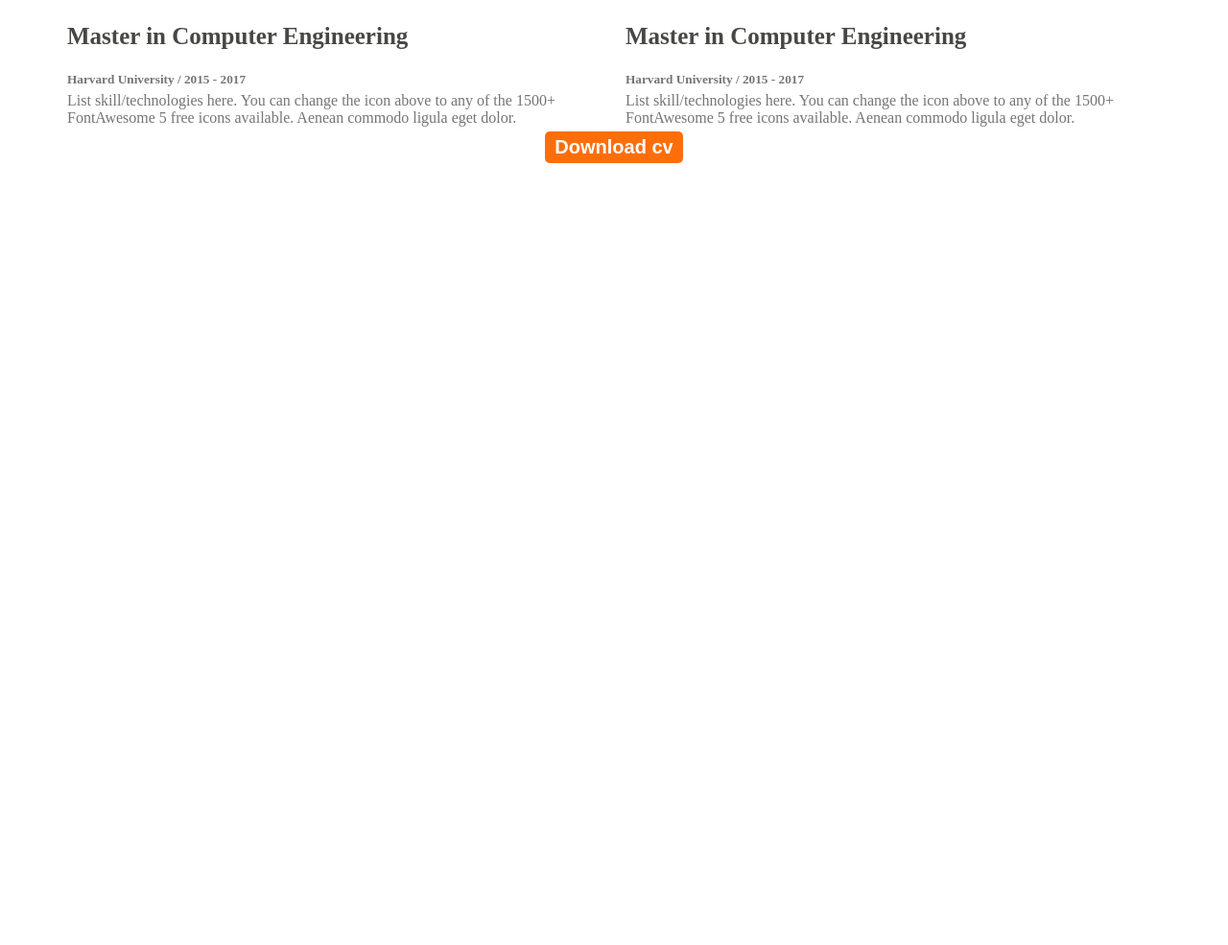
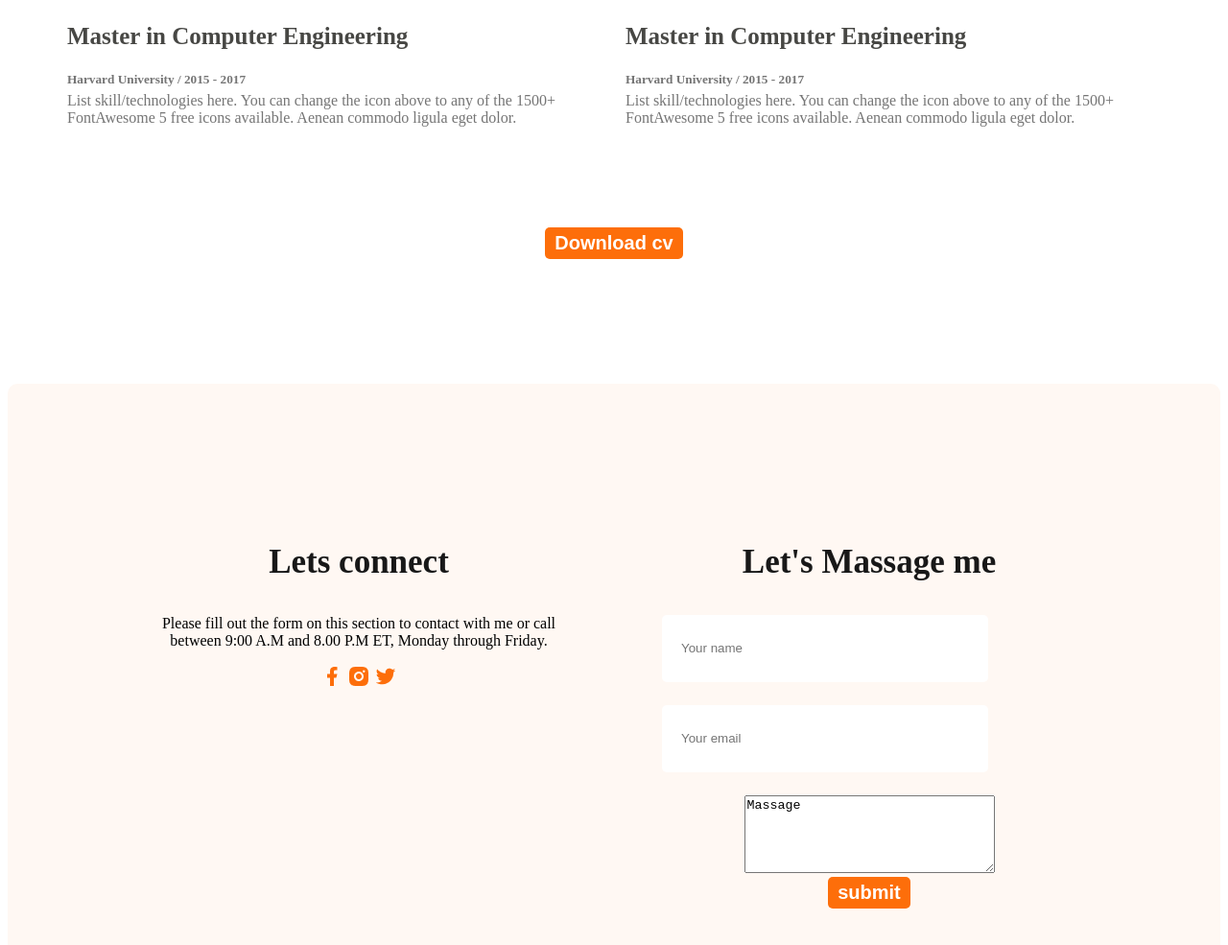
Before and after one commit to FarjanaEti/web-portfolio-repo, a plain HTML site: page index.html in a window 1280 px wide. Shown: the part 2540-3525 px from the top of the page at 96% size. Before the commit the page ends 2840 px from the top, so only its background shows below. Drawn offline with Linux system fonts and the light colour scheme.

Commit message:
last commit added all

```diff
--- a/index.html
+++ b/index.html
@@ -132,13 +132,30 @@
       </div>
     </div>
    </div>
-   <div class="text-center">
+   <div class="text-center res-dwn-cv">
     <button class="btn-all">Download cv</button>
    </div>
 </section>
 </main>
- <footer>
-
+ <footer class="about">
+  <div class="footer-column">
+   <h3 class="sec-title-all">Lets connect</h3>
+   <p>Please fill out the form on this section to contact with me or call between 9:00 A.M and 8.00 P.M ET, Monday through Friday.</p>
+   <div>
+    <a href=""><img src="images/icons/facebook.png" alt=""></a>
+    <a href=""><img src="images/icons/insta.png" alt=""></a>
+    <a href=""><img src="images/icons/twitter.png" alt=""></a>
+   </div>
+  </div>
+  <div class="footer-column">
+  <h3 class="sec-title-all">Let's Massage me</h3>
+  <form action="">
+    <input type="text" placeholder="Your name">
+    <input type="email" name="" id="" placeholder="Your email">
+    <textarea name="" id="" cols="30" rows="5">Massage</textarea><br>
+    <input class="btn-all" type ="submit" value="submit">
+  </form>
+</div>
  </footer>
 </body>
 </html>
--- a/styles/portfolio.css
+++ b/styles/portfolio.css
@@ -130,3 +130,23 @@ main section{
 .res-dwn-cv{
      margin: 100px;
 }
+footer{
+     padding: 130px 230px;
+      display: flex;
+     gap: 100px;
+
+ }
+ .footer-column{
+     width: 50%;
+}
+footer input[type="text"], footer input[type="email"], footer input[type="textare"]{
+     height:50px ;
+     border-radius:5px ;
+     background-color: white;
+     display: block;
+     width: 300px;
+     padding: 10px 20px;
+     margin-bottom: 24px;
+     border: none;
+
+}
```
